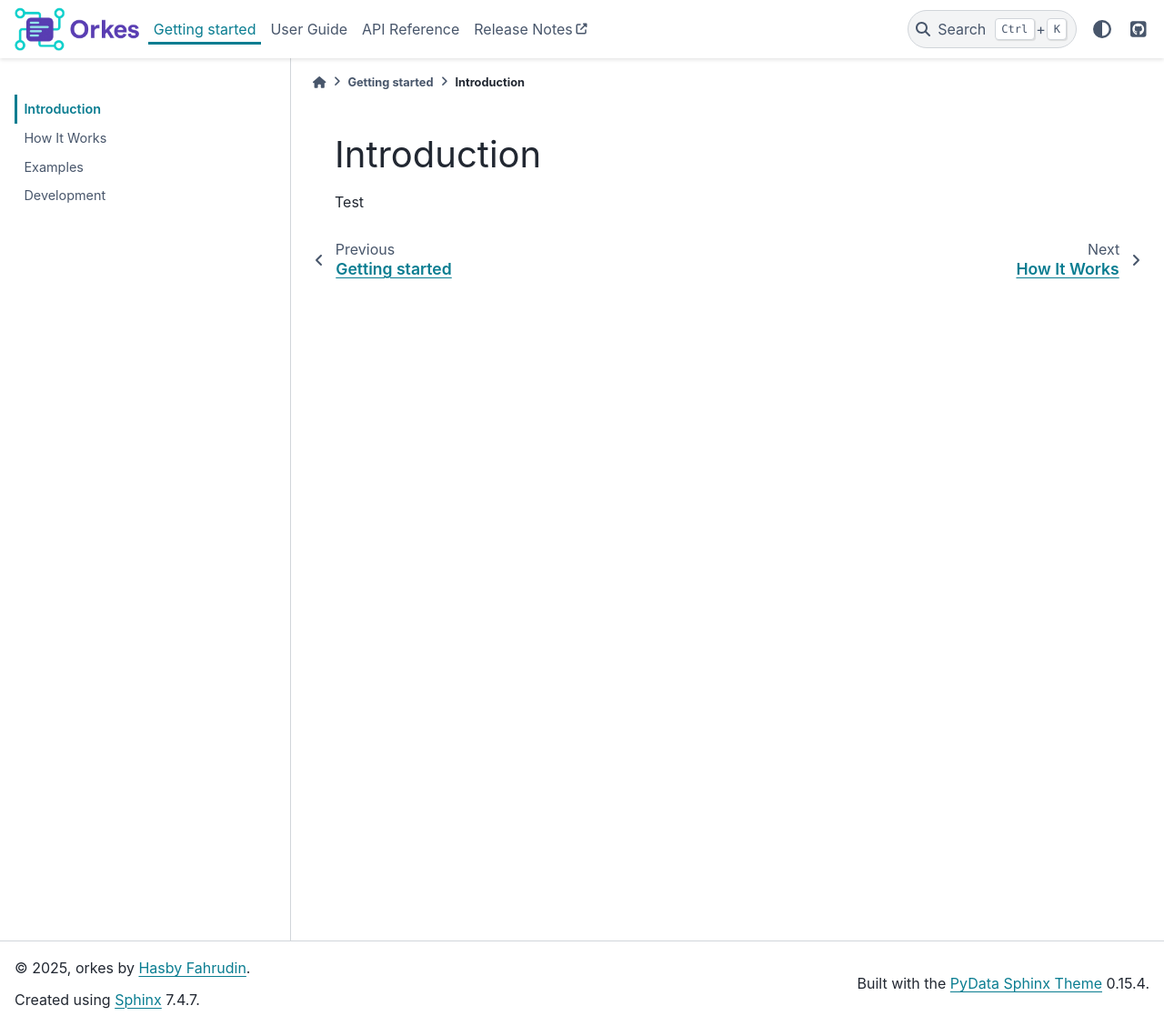
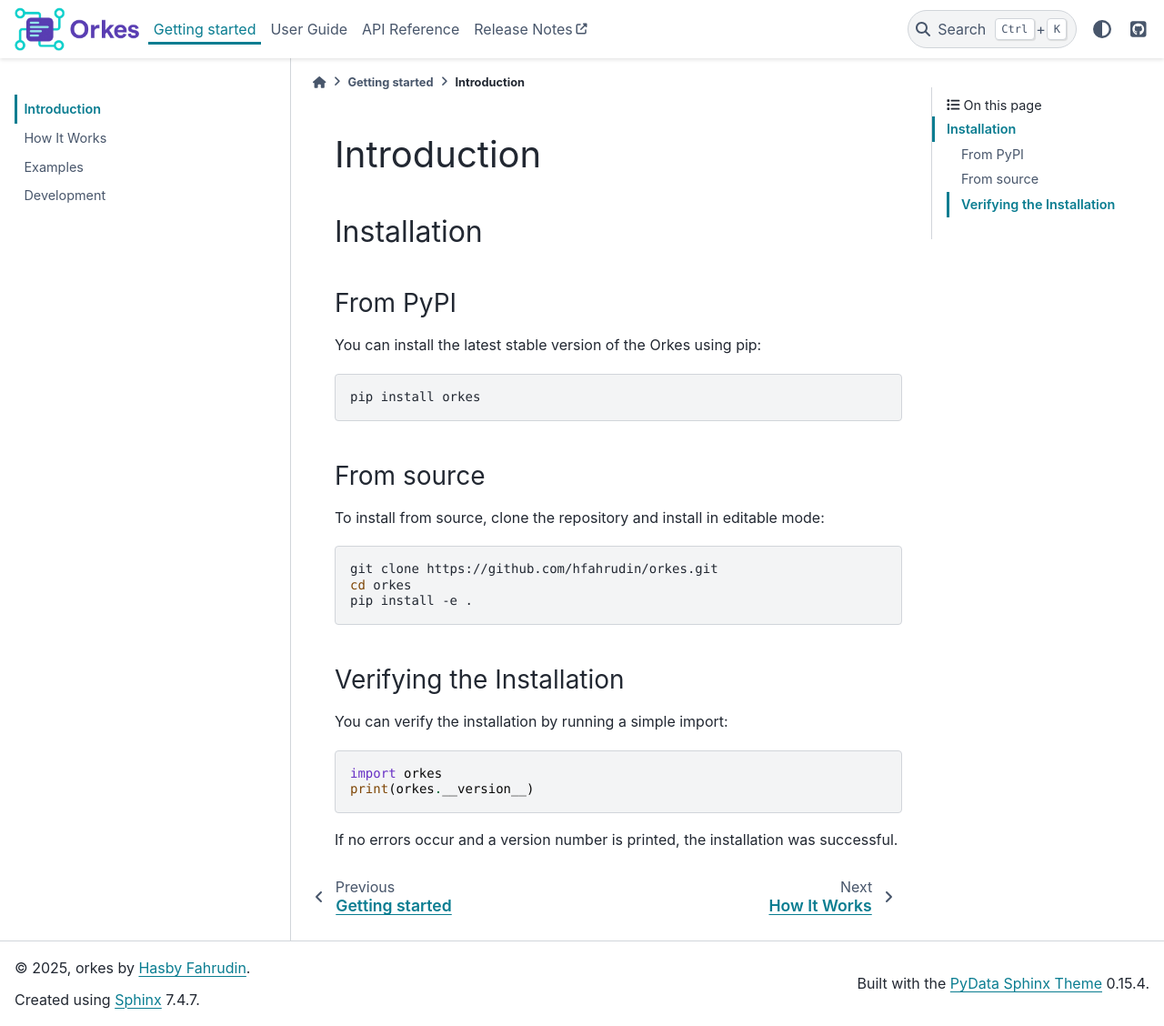
Before and after one commit to hfahrudin/orkes, a Sphinx documentation site: the page built from docs/source/getting_started/intro.rst, in a window 1280 px wide and 1128 px high. Shown: the whole window at 91% size. Built offline with Sphinx 7.4.7 and the PyData theme 0.15.4, drawn with Linux system fonts in a browser that asks for light colours.

Commit message:
add installation section

```diff
--- a/docs/source/getting_started/intro.rst
+++ b/docs/source/getting_started/intro.rst
@@ -4,4 +4,38 @@
 Introduction
 ===============
 
-Test
+
+Installation
+------------
+
+From PyPI
+~~~~~~~~~
+
+You can install the latest stable version of the Orkes using pip:
+
+.. code-block:: bash
+
+    pip install orkes
+
+From source
+~~~~~~~~~~~
+
+To install from source, clone the repository and install in editable mode:
+
+.. code-block:: bash
+
+    git clone https://github.com/hfahrudin/orkes.git
+    cd orkes
+    pip install -e .
+
+Verifying the Installation
+~~~~~~~~~~~~~~~~~~~~~~~~~~
+
+You can verify the installation by running a simple import:
+
+.. code-block:: python
+
+    import orkes
+    print(orkes.__version__)
+
+If no errors occur and a version number is printed, the installation was successful.
```
